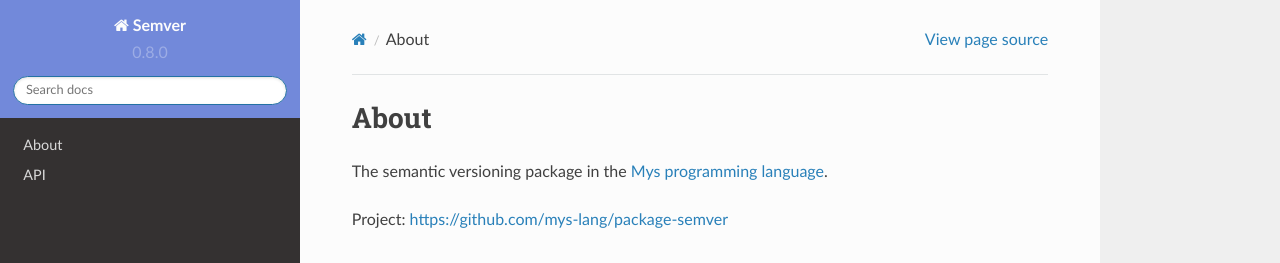
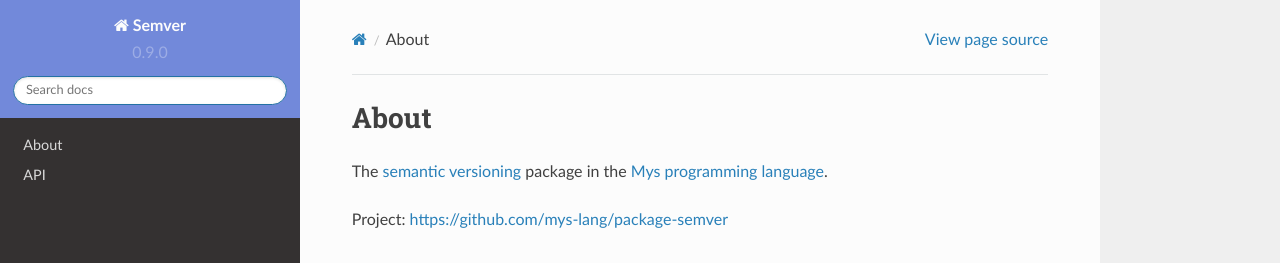
Before and after one commit to mys-lang/package-semver, a Sphinx documentation site: the page built from doc/index.rst, in a window 1280 px wide. Shown: the top 263 px of the page. Built offline with Sphinx 7.4.7 and the Read the Docs theme 2.0.0, drawn with Linux system fonts in a browser that asks for light colours.

Commit message:
Documentation.

```diff
--- a/README.rst
+++ b/README.rst
@@ -1,8 +1,10 @@
 Semver
 ======
 
-The semantic versioning package in the `Mys programming language`_.
+The `semantic versioning`_ package in the `Mys programming language`_.
 
 Documentation: https://mys-lang.org/package/semver/latest/index.html
 
+.. _semantic versioning: https://semver.org/
+
 .. _Mys programming language: https://mys-lang.org
--- a/doc/index.rst
+++ b/doc/index.rst
@@ -1,7 +1,7 @@
 About
 =====
 
-The semantic versioning package in the `Mys programming language`_.
+The `semantic versioning`_ package in the `Mys programming language`_.
 
 Project: https://github.com/mys-lang/package-semver
 
--- a/package.toml
+++ b/package.toml
@@ -1,5 +1,5 @@
 [package]
 name = "semver"
-version = "0.8.0"
+version = "0.9.0"
 authors = ["Erik Moqvist <erik.moqvist@gmail.com>"]
 description = "Semantic versioning."
```
Also changed, not shown: other parts of doc/index.rst (+2 -0 lines).
